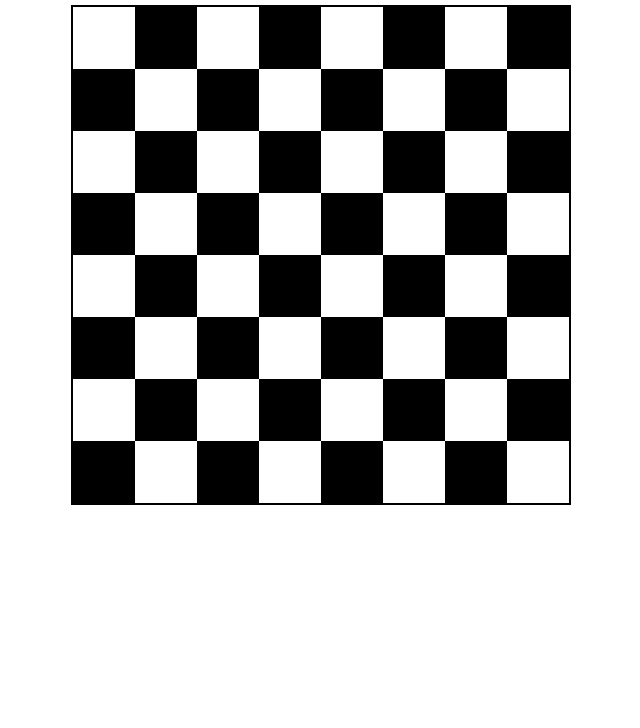
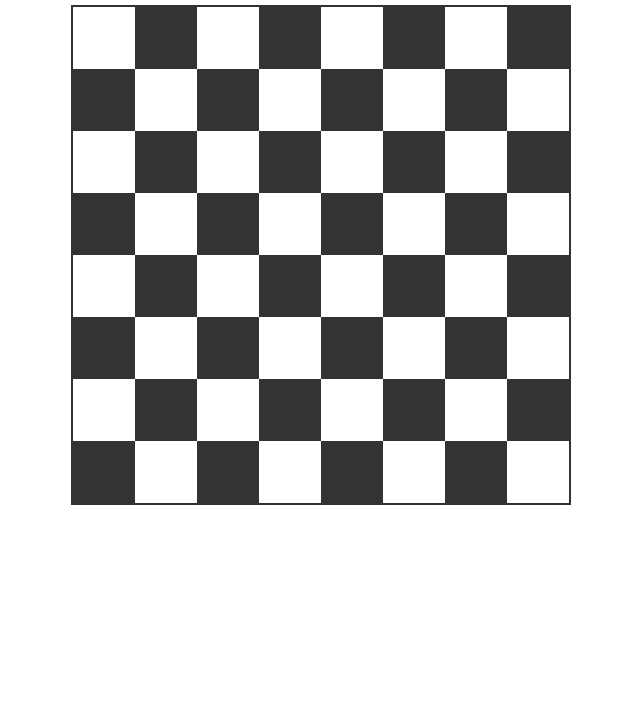
Before and after one commit to NLJZ/chessboard, a plain HTML site: page index.html in a window 1280 px wide. Shown: the part 72-800 px from the top of the page, without its empty margins (319-959 px from the left). Drawn offline with Linux system fonts and the light colour scheme.

Commit message:
changed black color

```diff
--- a/css/style.css
+++ b/css/style.css
@@ -3,6 +3,7 @@
   margin: 0 auto;
   text-align: center;
   font-family: sans-serif;
+  color: #333;
 }
 
 h1 {
@@ -10,14 +11,13 @@ h1 {
 }
 
 table {
-  border: 2px solid black;
+  border: 2px solid #333;
   width: 500px;
   height: 500px;
   border-spacing: 0;
-  background-color: black;
 }
 
-tr:nth-child(odd) td:nth-child(odd),
-tr:nth-child(even) td:nth-child(even) {
-  background-color: white;
+tr:nth-child(even) td:nth-child(odd),
+tr:nth-child(odd) td:nth-child(even) {
+  background-color: #333;
 }
```
